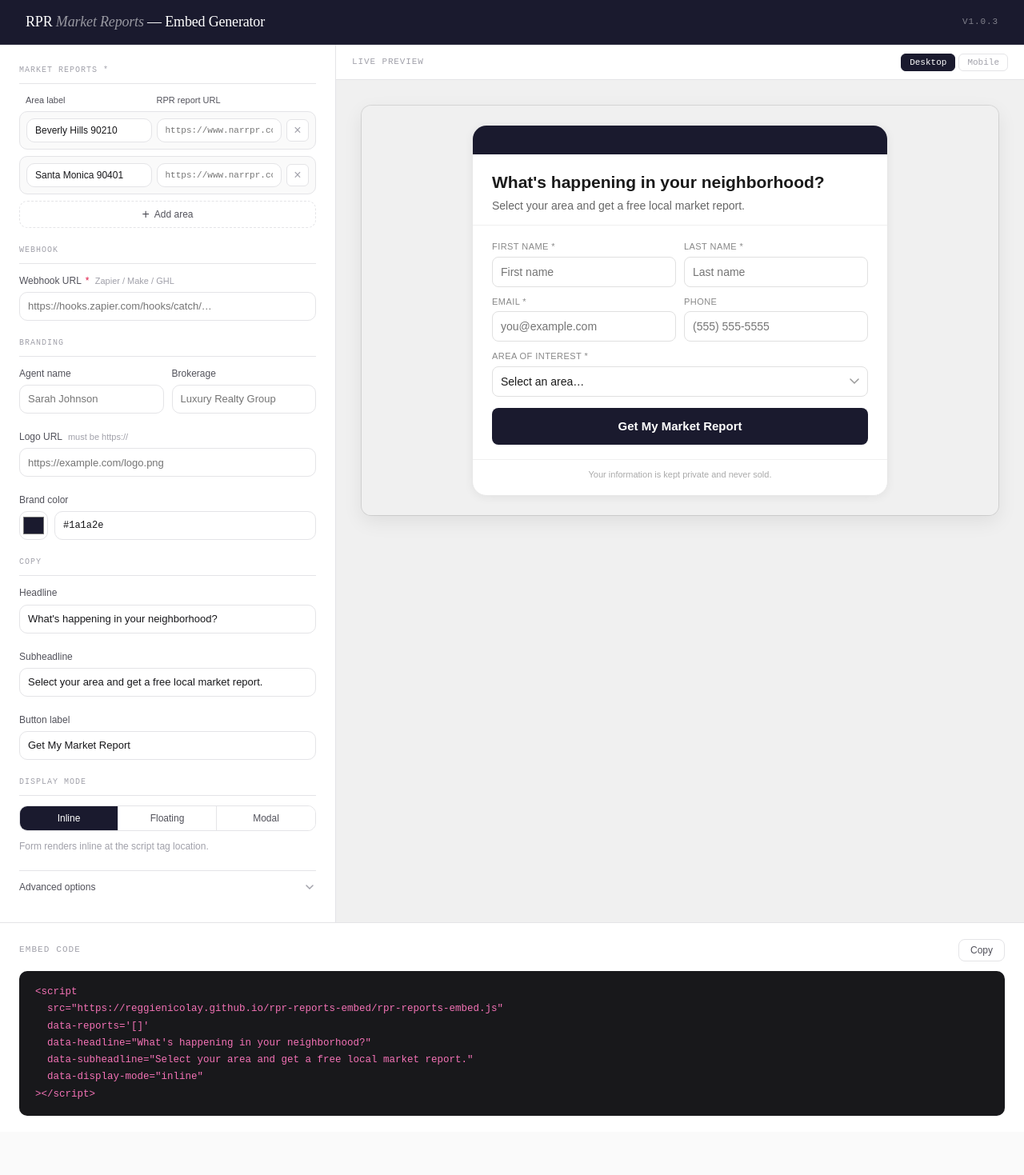
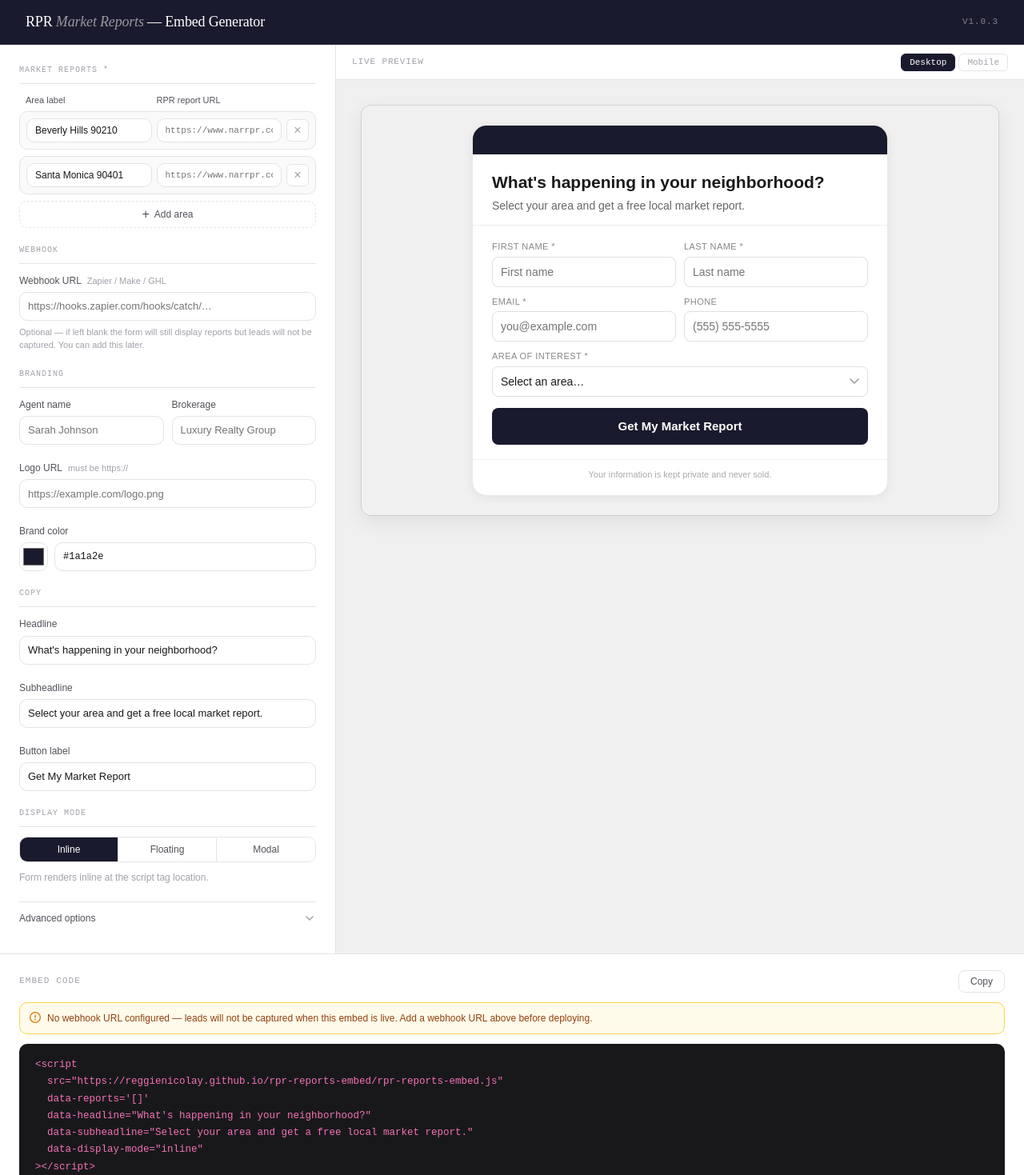
Before and after one commit to reggienicolay/rpr-reports-embed, a plain HTML site: page index.html in a window 1280 px wide. Shown: the top 1469 px of the page at 80% size. Before the commit the page ends 1415 px from the top, so only its background shows below. Drawn offline with Linux system fonts and the light colour scheme.

Commit message:
v1.0.3 security fixes

```diff
--- a/generator.js
+++ b/generator.js
@@ -275,6 +275,10 @@ function renderCode(cfg) {
   const reports = cfg.reports.filter(r => r.label && r.url);
   const lines   = [];
 
+  /* Show/hide warning banner when webhook is missing */
+  const warning = document.getElementById('webhookWarning');
+  if (warning) warning.classList.toggle('visible', !cfg.webhook);
+
   lines.push('<script');
   lines.push('  src="https://reggienicolay.github.io/rpr-reports-embed/rpr-reports-embed.js"');
 
--- a/index.html
+++ b/index.html
@@ -398,6 +398,37 @@ input[type="color"] {
   line-height: 1.5;
 }
 
+/* ── Webhook note ── */
+.webhook-note {
+  font-size: 11px;
+  color: var(--ink-soft);
+  line-height: 1.5;
+  margin-top: 6px;
+}
+
+/* ── Output warning ── */
+.output-warning {
+  display: none;
+  align-items: flex-start;
+  gap: 8px;
+  background: #fffbeb;
+  border: 1px solid #fcd34d;
+  border-radius: var(--radius);
+  padding: 10px 12px;
+  margin-bottom: 0.75rem;
+  font-size: 12px;
+  color: #92400e;
+  line-height: 1.5;
+}
+.output-warning.visible { display: flex; }
+.output-warning-icon {
+  flex-shrink: 0;
+  width: 14px;
+  height: 14px;
+  margin-top: 1px;
+  color: #d97706;
+}
+
 /* ── Output panel ── */
 .output-panel {
   grid-column: 1 / -1;
@@ -496,8 +527,9 @@ input[type="color"] {
       <!-- Webhook -->
       <div class="section-label">Webhook</div>
       <div class="field-group">
-        <label>Webhook URL <span class="req">*</span> <span class="hint">Zapier / Make / GHL</span></label>
+        <label>Webhook URL <span class="hint">Zapier / Make / GHL</span></label>
         <input type="text" id="webhook" placeholder="https://hooks.zapier.com/hooks/catch/…">
+        <p class="webhook-note">Optional — if left blank the form will still display reports but leads will not be captured. You can add this later.</p>
       </div>
 
       <!-- Branding -->
@@ -650,6 +682,13 @@ input[type="color"] {
       <h2>Embed code</h2>
       <button class="btn-copy" id="copyBtn">Copy</button>
     </div>
+    <div class="output-warning" id="webhookWarning">
+      <svg class="output-warning-icon" viewBox="0 0 16 16" fill="none" xmlns="http://www.w3.org/2000/svg">
+        <path d="M8 1.5a6.5 6.5 0 1 0 0 13 6.5 6.5 0 0 0 0-13zM0 8a8 8 0 1 1 16 0A8 8 0 0 1 0 8z" fill="currentColor"/>
+        <path d="M8 4a.75.75 0 0 1 .75.75v3.5a.75.75 0 0 1-1.5 0v-3.5A.75.75 0 0 1 8 4zm0 8a1 1 0 1 1 0-2 1 1 0 0 1 0 2z" fill="currentColor"/>
+      </svg>
+      No webhook URL configured — leads will not be captured when this embed is live. Add a webhook URL above before deploying.
+    </div>
     <div class="code-block" id="codeBlock"></div>
   </div>
 
```
